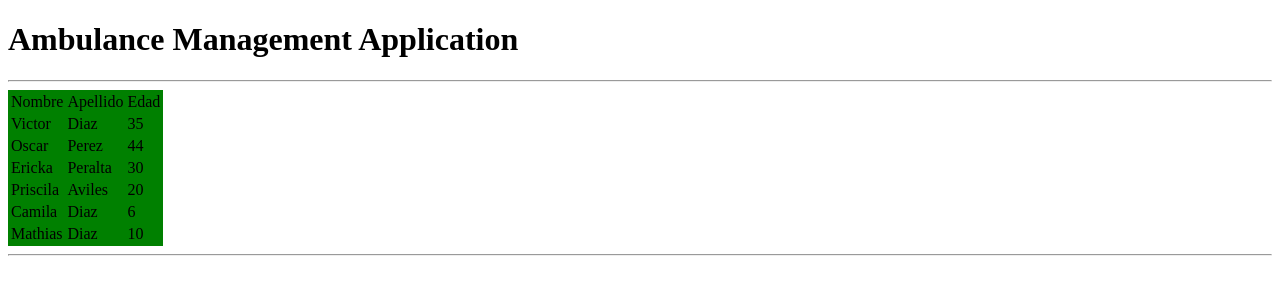
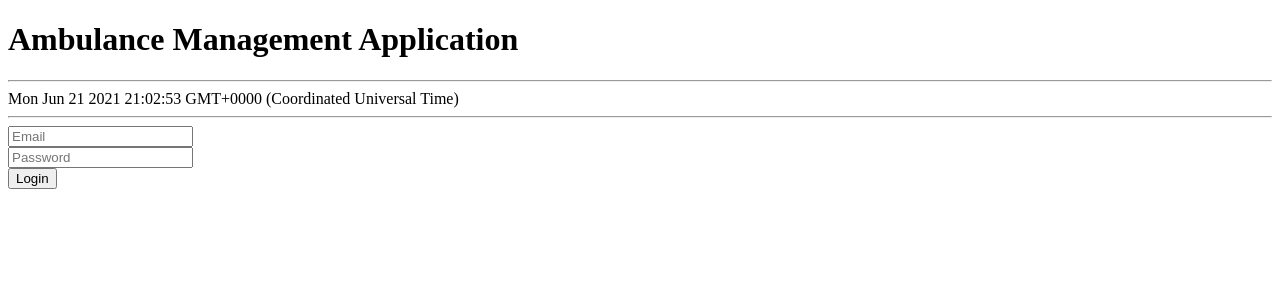
Before and after one commit to vickoman/appAmbulance, an Angular app: page / in a window 1280 px wide. Shown: the top 300 px of the page. Built offline with nearby package versions, Linux system fonts and the light colour scheme.

Commit message:
Use evento to bind to form inputs

```diff
--- a/projects/ambulance/src/app/app.component.html
+++ b/projects/ambulance/src/app/app.component.html
@@ -1,4 +1,5 @@
 <h1>{{ title }}</h1>
 <hr>
-<app-own></app-own>
+{{ currentDate}}
 <hr>
+<amb-page-login></amb-page-login>
--- a/projects/ambulance/src/app/app.component.ts
+++ b/projects/ambulance/src/app/app.component.ts
@@ -7,4 +7,5 @@ import { Component } from '@angular/core';
 })
 export class AppComponent {
   title = 'Ambulance Management Application';
+  currentDate =  new Date();
 }
--- /dev/null
+++ b/projects/ambulance/src/app/core/views/pages/page-login/page-login.component.html
@@ -0,0 +1,26 @@
+<!-- <form>
+    <div>
+        <input type="text"
+            name="email"
+            id="email" placeholder="Email" (input)="email = $event" />
+    </div>
+    <div>
+        <input type="password" name="password" id="password" placeholder="Password" (input)="password = $event" />
+    </div>
+    <div><button type="button" (click)="buttonHandler()">Login</button></div>
+</form> -->
+
+<form>
+    <div>
+        <input type="text"
+            name="email"
+            id="email"
+            placeholder="Email"
+            #fieldEmail
+            />
+    </div>
+    <div>
+        <input type="password" name="password" id="password" placeholder="Password" #fieldPassword  />
+    </div>
+    <div><button type="button" (click)="buttonHandler()">Login</button></div>
+</form>
--- /dev/null
+++ b/projects/ambulance/src/app/core/views/pages/page-login/page-login.component.ts
@@ -0,0 +1,40 @@
+import { Component, ElementRef, OnInit, ViewChild } from '@angular/core';
+
+@Component({
+  selector: 'amb-page-login',
+  templateUrl: './page-login.component.html',
+  styleUrls: ['./page-login.component.css'],
+})
+export class PageLoginComponent implements OnInit {
+  @ViewChild('fieldEmail') fieldEmail: ElementRef | undefined;
+  @ViewChild('fieldPassword') fieldPassword: ElementRef | undefined;
+
+  userEmail = '';
+  userPassword = '';
+
+  constructor() {}
+
+  set email(e: any) {
+    this.userEmail = e.target.value.trim();
+  }
+
+  set password(e: any) {
+    this.userPassword = e.target.value.trim();
+  }
+
+  get email() {
+    return this.userEmail.toLowerCase();
+  }
+
+  get password() {
+    return this.userPassword.toLowerCase();
+  }
+
+  buttonHandler() {
+    console.log('Evento handler click');
+    console.log(this.fieldEmail?.nativeElement.value);
+    console.log(this.fieldPassword?.nativeElement.value);
+  }
+
+  ngOnInit(): void {}
+}
```
Also changed, not shown: projects/ambulance/src/app/app.module.ts (+5 -9 lines), projects/ambulance/src/app/core/core.module.ts (added, +8 -0 lines), projects/ambulance/src/app/core/views/pages/page-login/page-login.component.css (added), 1 other file (tests, documents, lock files or other folders).
